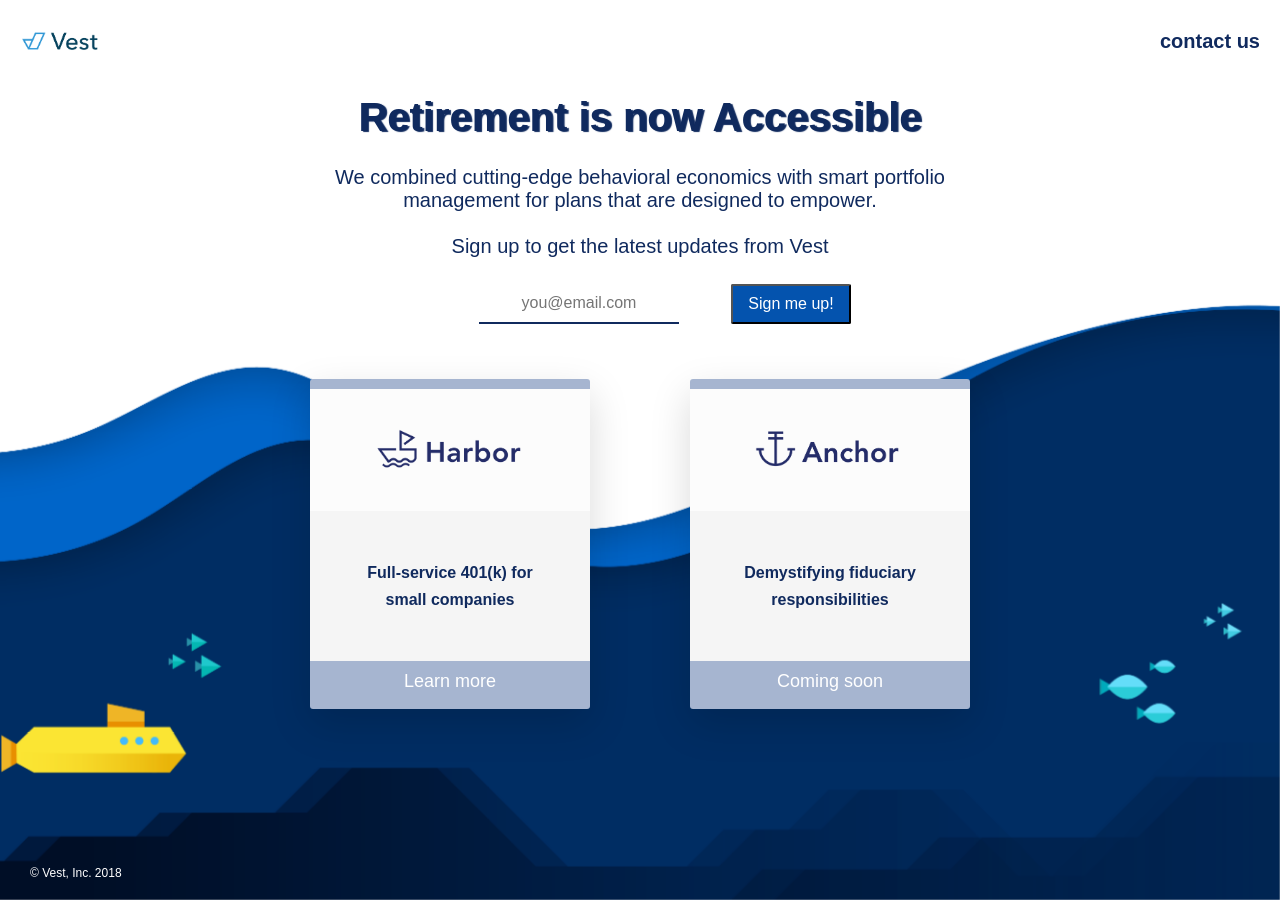
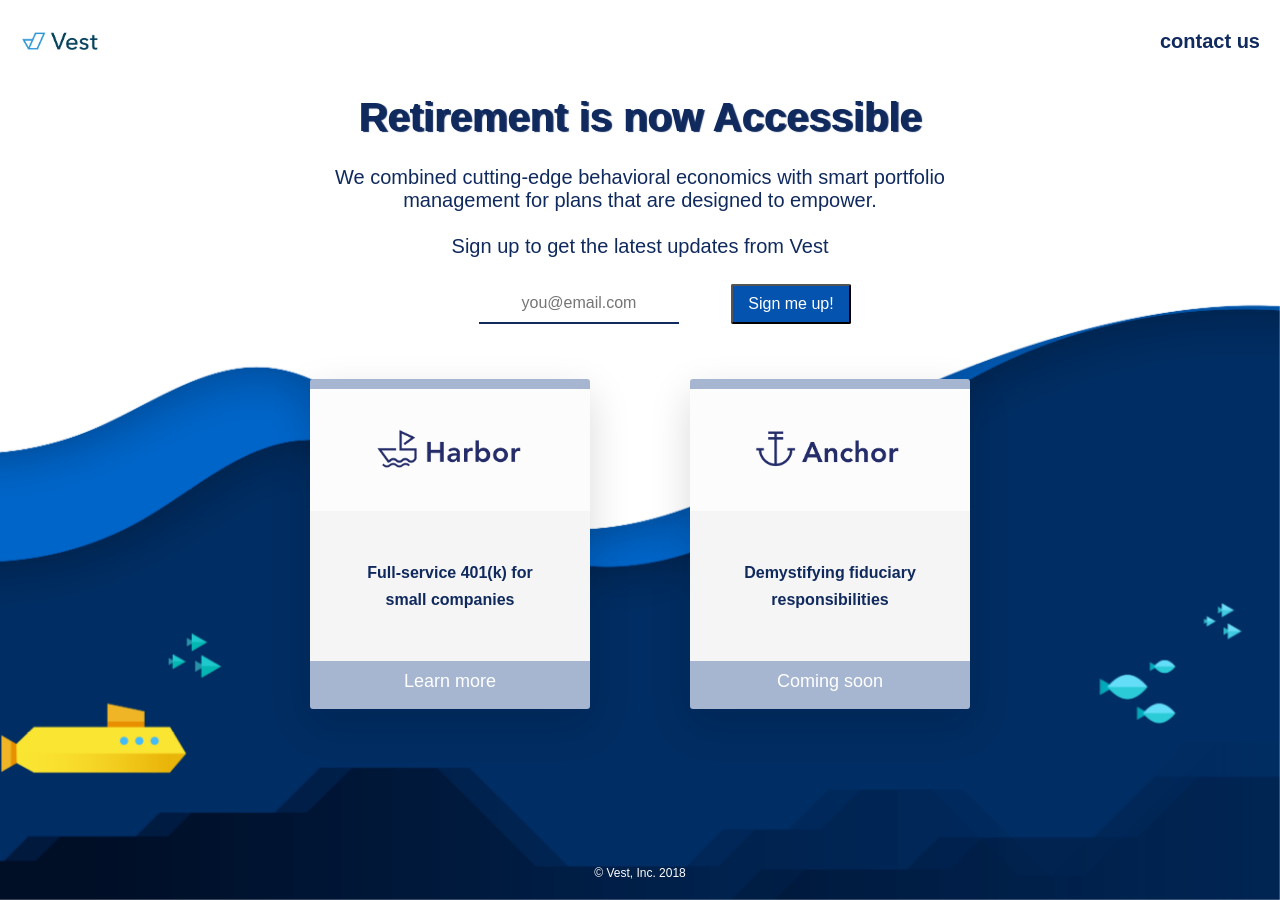
Before and after one commit to VestHQ/VestHQ, a Jekyll site: the page built from index.html, in a window 1280 px wide. Built offline with Jekyll 4.4.1, drawn with Linux system fonts in a browser that asks for light colours; some web fonts are replaced.

Commit message:
aligned copyright text

```diff
--- a/_sass/3-layout/footer.scss
+++ b/_sass/3-layout/footer.scss
@@ -30,12 +30,7 @@
   z-index: 4;
   padding: 2rem 3rem;
   margin: 0 auto;
-
-  @include respond(big-desktop) {
-    position: relative;
-    bottom: 0;
-  }
-
+  text-align: center;
 
   @include respond(mid-phone) {
     position: relative;
```
Also changed, not shown: 1 other file.
